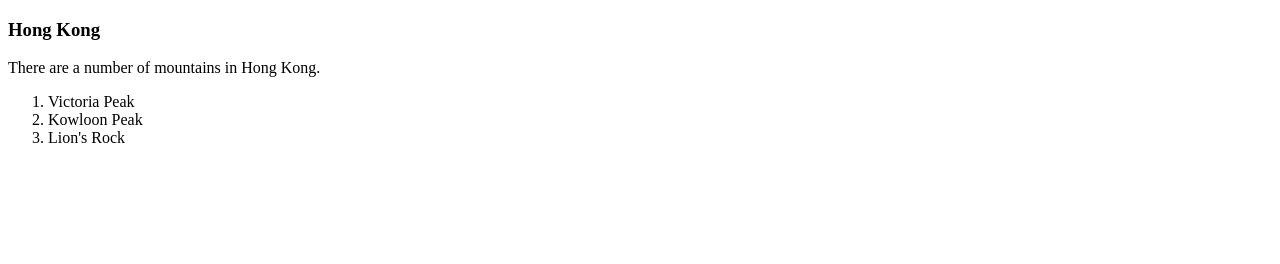
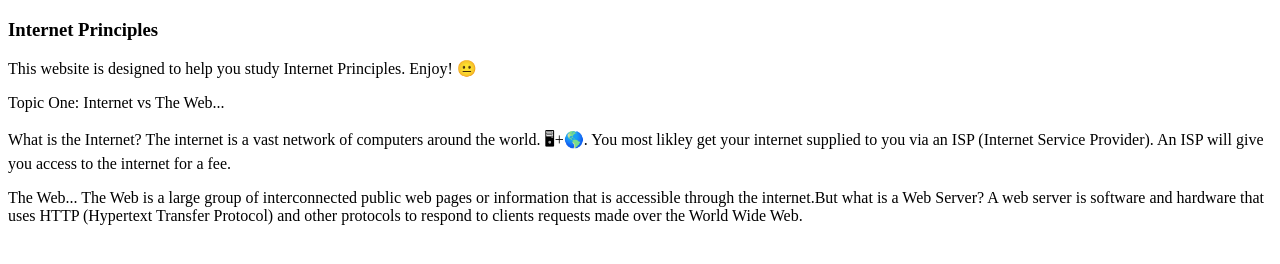
Before and after one commit to wlawrence-brown/internetprinciples, a plain HTML site: page index.html in a window 1280 px wide. Drawn offline with Linux system fonts and the light colour scheme.

Commit message:
commit on main

```diff
--- a/index.html
+++ b/index.html
@@ -5,21 +5,20 @@
     <style>
 
     </style>
-   <title> My Title </title>
+   <title> Internet Principles </title>
 </head>
 <body>
    <div>
-       <h3>Hong Kong</h3>
+       <h3>Internet Principles</h3>
    </div>
    <div>
-       <p>There are a number of mountains in Hong Kong.</p>
+       <p>This website is designed to help you study Internet Principles. Enjoy! 😐</p>
    </div>
    <div>
-       <ol>
-           <li>Victoria Peak</li>
-           <li>Kowloon Peak</li>
-           <li>Lion's Rock</li>
-       </ol>
+       <p> Topic One: Internet vs The Web...  </p>
+       <p> What is the Internet? The internet is a vast network of computers around the world. 🖥+🌎. You most likley get your internet supplied to you via an ISP (Internet Service Provider). An ISP will give you access to the internet for a fee. </p>
+       <p> The Web... The Web is a large group of interconnected public web pages or information that is accessible through the internet.But what is a Web Server? A web server is software and hardware that uses HTTP (Hypertext Transfer Protocol) and other protocols to respond to clients requests made over the World Wide Web.
+    </p>
    </div>
 </body>
 </html>
```
